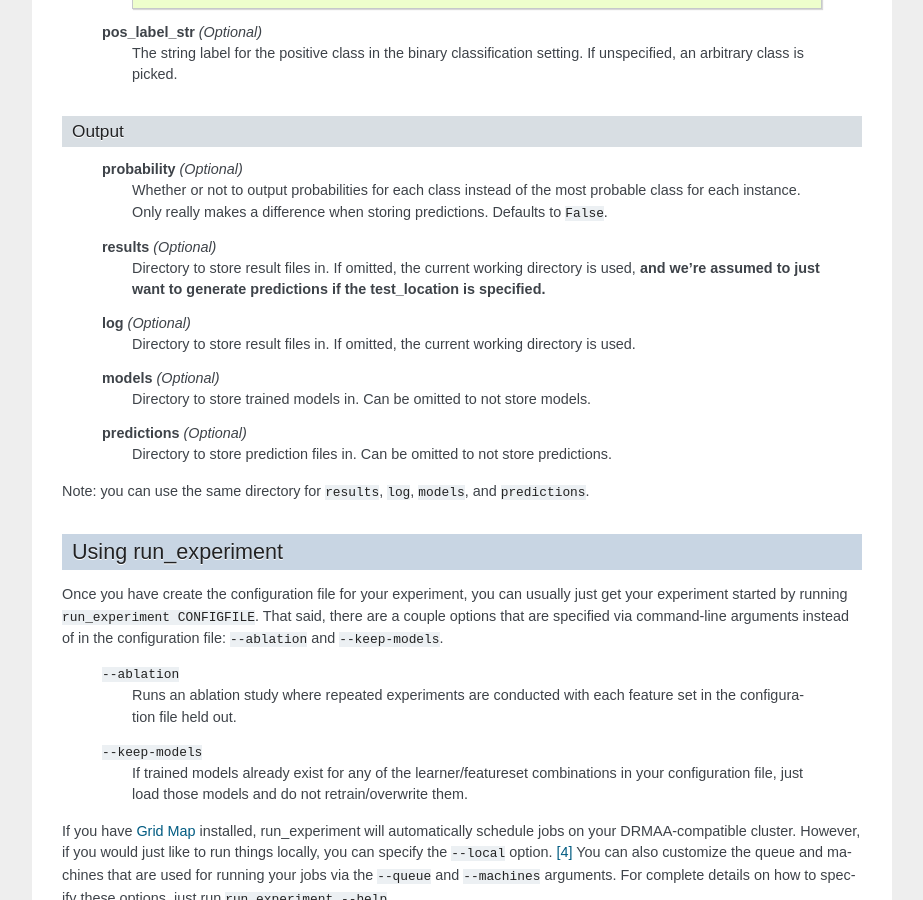
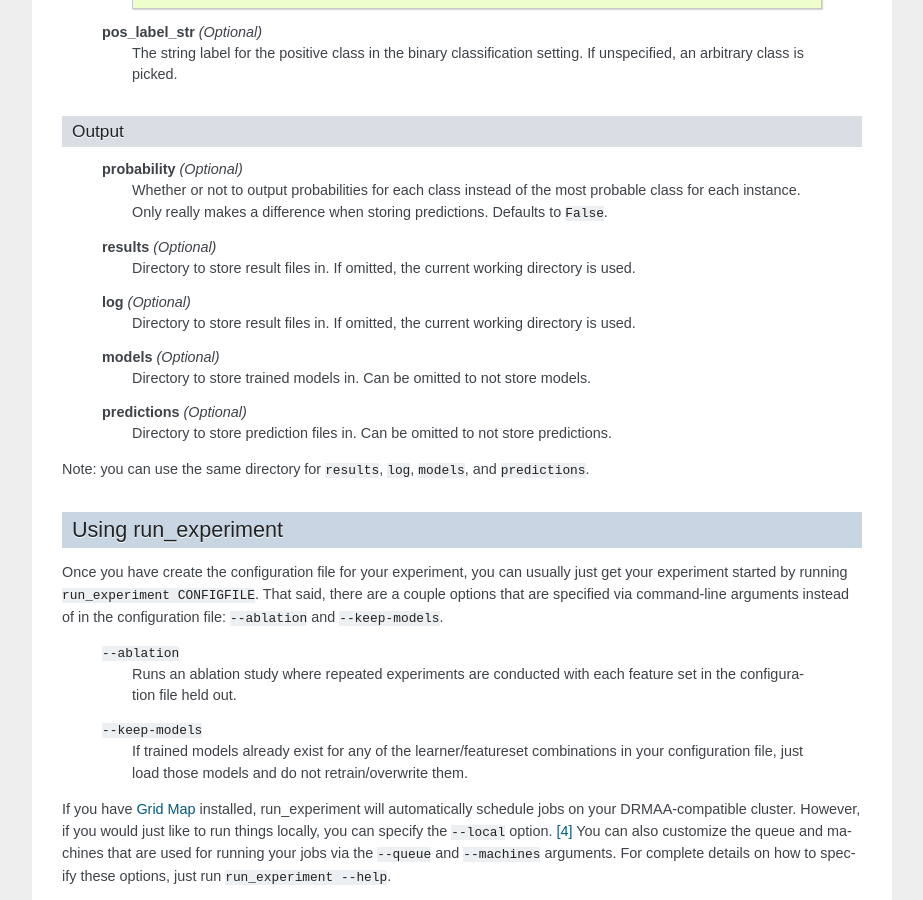
Before and after one commit to EducationalTestingService/skll, a Sphinx documentation site: the page built from doc/run_experiment.rst, in a window 1280 px wide and 900 px high, scrolled down 6547 px. Shown: the whole window, without its empty margins (198-1121 px from the left). Built offline with Sphinx 7.4.7, drawn with Linux system fonts in a browser that asks for light colours.

Commit message:
Update outdated documentation

```diff
--- a/doc/run_experiment.rst
+++ b/doc/run_experiment.rst
@@ -430,8 +430,7 @@ Output
 
     **results** *(Optional)*
         Directory to store result files in. If omitted, the current working
-        directory is used, **and we're assumed to just want to generate
-        predictions if the test_location is specified.**
+        directory is used.
 
     **log** *(Optional)*
         Directory to store result files in. If omitted, the current working
```
Also changed, not shown: other parts of doc/run_experiment.rst (+1 -1 lines).
